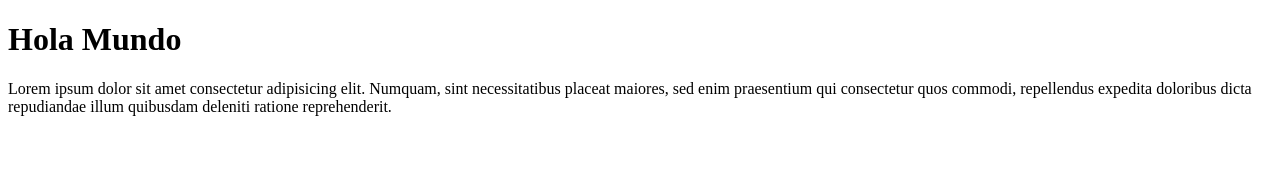
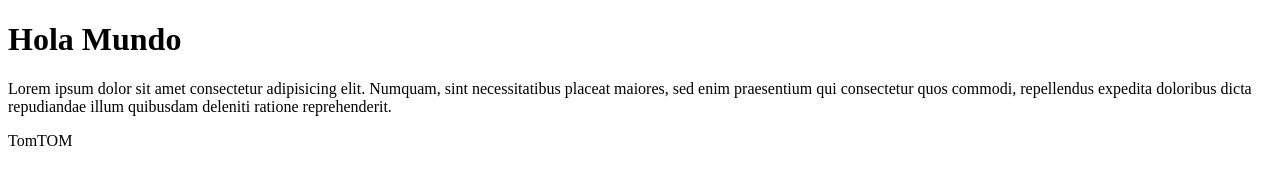
Before and after one commit to 4EverTonDev/prueba, a plain HTML site: page index.html in a window 1280 px wide. Drawn offline with Linux system fonts and the light colour scheme.

Commit message:
Correcto

```diff
--- a/index.html
+++ b/index.html
@@ -8,5 +8,6 @@
 <body>
     <h1>Hola Mundo</h1>
     <p>Lorem ipsum dolor sit amet consectetur adipisicing elit. Numquam, sint necessitatibus placeat maiores, sed enim praesentium qui consectetur quos commodi, repellendus expedita doloribus dicta repudiandae illum quibusdam deleniti ratione reprehenderit.</p>
+    <p>TomTOM</p>
 </body>
 </html>
```
